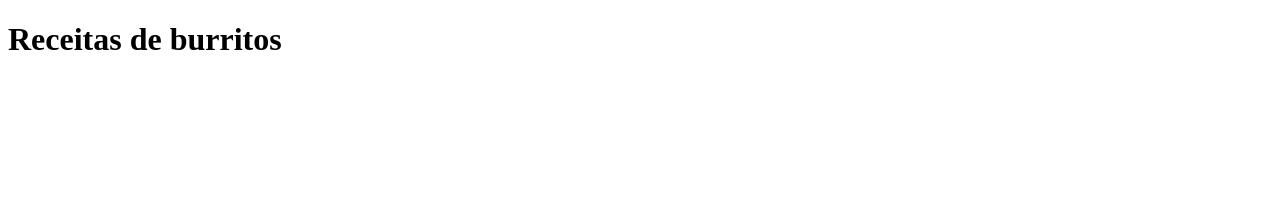
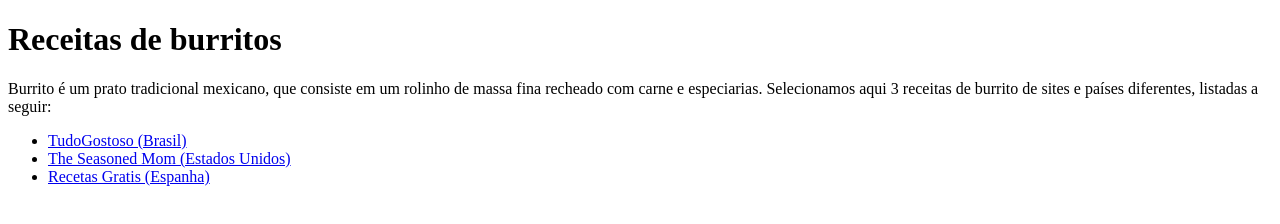
Before and after one commit to ufjf-dcc121/dcc121-2021-1er-atv3-FelipeTerrana, a plain HTML site: page index.html in a window 1280 px wide. Drawn offline with Linux system fonts and the light colour scheme.

Commit message:
Linkar as 4 páginas entre si usando <nav> e <a>

```diff
--- a/index.html
+++ b/index.html
@@ -8,5 +8,27 @@
 
     <body>
         <h1>Receitas de burritos</h1>
+
+        <p>
+            Burrito é um prato tradicional mexicano, que consiste em um rolinho
+            de massa fina recheado com carne e especiarias. Selecionamos aqui
+            3 receitas de burrito de sites e países diferentes, listadas a seguir:
+        </p>
+
+        <nav>
+            <ul>
+                <li>
+                    <a href="receita-tudogostoso.html">TudoGostoso (Brasil)</a>
+                </li>
+
+                <li>
+                    <a href="receita-the-seasoned-mom.html">The Seasoned Mom (Estados Unidos)</a>
+                </li>
+
+                <li>
+                    <a href="receita-recetas-gratis.html">Recetas Gratis (Espanha)</a>
+                </li>
+            </ul>
+        </nav>
     </body>
 </html>
```
Also changed, not shown: receita-recetas-gratis.html (+4 -0 lines), receita-the-seasoned-mom.html (+5 -1 lines), receita-tudogostoso.html (+4 -0 lines).
